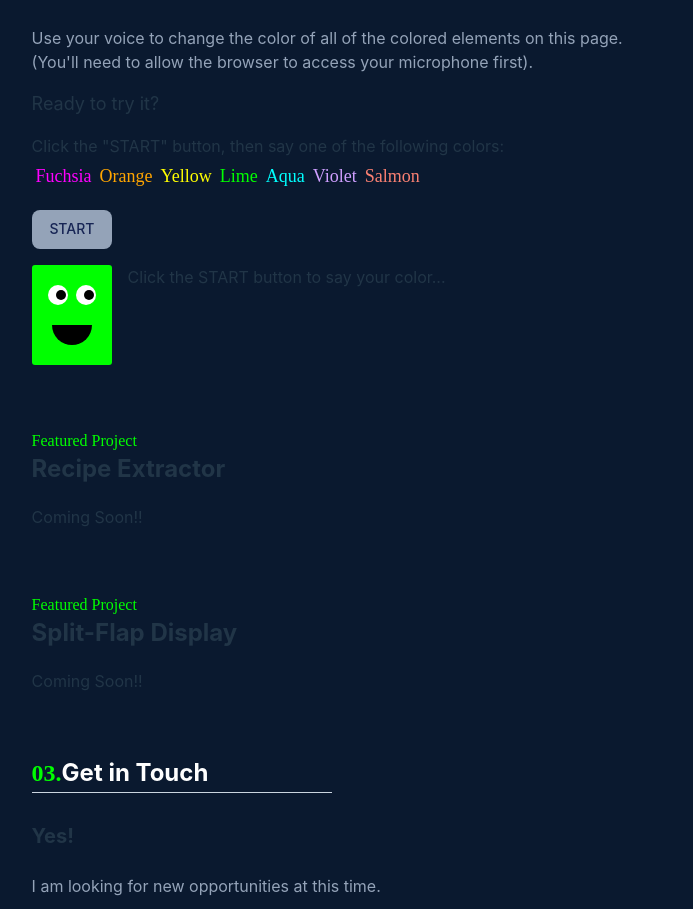
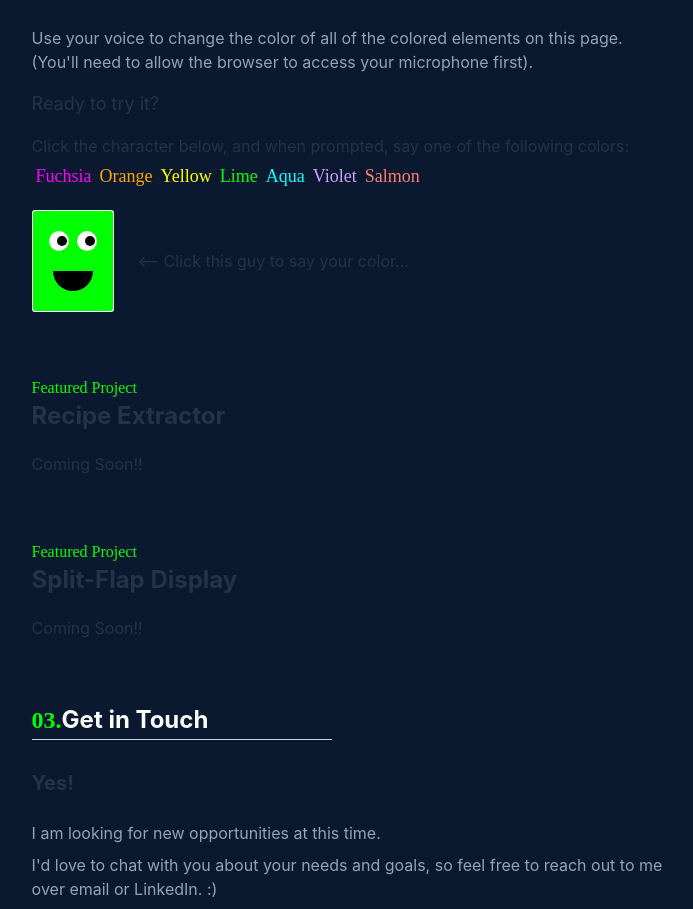
Before and after one commit to sharoncraddock/sharoncraddock.github.io, a React (Vite) app: page / in a window 1280 px wide. Shown: the part 1120-2029 px from the top of the page, without its empty margins (74-767 px from the left). Built offline with nearby package versions, Linux system fonts and the light colour scheme.

Commit message:
Improve color change demo, refactor at page level.

```diff
--- a/src/App.tsx
+++ b/src/App.tsx
@@ -7,15 +7,19 @@ import { useState } from 'react';
 import TopNav from './components/top-nav';
 import EmailIcon from '@mui/icons-material/Email';
 import LinkedInIcon from '@mui/icons-material/LinkedIn';
+import BoxCharacter from './components/box-character';
+import ColorChangeInstructions from './components/color-change-instructions';
+import AboutMe from './components/about-me';
 
 
 function App() {
 
   const [currentVoiceClass, setCurrentVoiceClass] = useState('lime');
-  const [currentSpeechProgress, setCurrentSpeechProgress] = useState('Click the START button to say your color...');
+  const [currentSpeechProgress, setCurrentSpeechProgress] = useState('<-- Click this guy to say your color...');
+  const [displayNoMatchMessage, setDisplayNoMatchMessage] = useState(false);
 
   const vocabulary = [ 'aqua', 'fuchsia', 'lime', 'orange', 'salmon', 'violet', 'yellow' ];
-  const changeByVoice = InitSpeechRecogition(setCurrentVoiceClass, setCurrentSpeechProgress);
+  const changeByVoice = InitSpeechRecogition(setCurrentVoiceClass, setCurrentSpeechProgress, setDisplayNoMatchMessage, vocabulary);
 
   return (
     <>
@@ -27,12 +31,7 @@ function App() {
 
       <div className="mt-13">
         <SectionHeader section='01' heading='About Me' voiceClass={currentVoiceClass} />
-        <p className="text-base text-slate-400 font-sans max-w-3xl max-w-prose mt-6">
-          I'm a frontend software engineer with almost 8 years of professional experience. In my previous role at <a href="https://www.varsitytutors.com" className={`${currentVoiceClass} underline underline-offset-2 decoration-1 hover:border-blue-400`}>Varsity Tutors</a>, I built and improved technology used by tens of thousands of students, tutors and teachers all around the world as part of their educational journeys. I also had the special experience of growing with that company as it matured from a scrappy startup through its IPO and beyond.
-        </p>
-        <p className="text-base text-slate-400 font-sans mt-4 max-w-3xl max-w-prose">
-          As an engineer, I feel that delivering seamless, efficient and enjoyable digital experiences to the end user is my main responsibility, and is the most rewarding part of my job.
-        </p>
+        <AboutMe voiceClass={currentVoiceClass} />
       </div>
 
       <div className="mt-10">
@@ -42,22 +41,16 @@ function App() {
       <div className="mt-7">
         <p className={`${currentVoiceClass} text-md font-mono text-slate-400`}>Featured Project</p>
         <p className="text-2xl mb-5 font-sans font-bold">Voice-Controlled UI</p>
-        <p className="text-base text-slate-400 font-sans mt-4 max-w-3xl max-w-prose">Use your voice to change the color of all of the colored elements on this page.</p>
-        <p className="text-base text-slate-400 font-sans max-w-3xl max-w-prose">(You'll need to allow the browser to access your microphone first).</p>
-
-        <p className="mt-4 mb-4 text-lg">Ready to try it?</p>
-        <p>Click the "START" button, then say one of the following colors:</p>
-        <div className="mb-4 flex flex-wrap">
-          <p className="fuchsia font-mono p-1 text-lg">Fuchsia</p>
-          <p className="orange font-mono p-1 text-lg">Orange</p>
-          <p className="yellow font-mono p-1 text-lg">Yellow</p>
-          <p className="lime font-mono p-1 text-lg">Lime</p>
-          <p className="aqua font-mono p-1 text-lg">Aqua</p>
-          <p className="violet font-mono p-1 text-lg">Violet</p>
-          <p className="salmon font-mono p-1 text-lg">Salmon</p>
+        <ColorChangeInstructions />
+        <div className="flex items-center">
+          <BoxCharacter voiceClass={currentVoiceClass} onPress={changeByVoice} />
+          <ColorChangeDemo
+            voiceClass={currentVoiceClass}
+            progressMessage={currentSpeechProgress}
+            vocab={vocabulary}
+            displayNoMatchMessage={displayNoMatchMessage}
+          />
         </div>
-        <button className="bg-slate-400 text-blue-950 text-sm" onClick={changeByVoice}>START</button>
-        <ColorChangeDemo voiceClass={currentVoiceClass} progressMessage={currentSpeechProgress} vocab={vocabulary} />
       </div>
 
       <div className="mt-7">
--- /dev/null
+++ b/src/components/about-me.tsx
@@ -0,0 +1,18 @@
+interface AboutMeProps {
+  voiceClass: string;
+}
+
+function AboutMe({ voiceClass }: AboutMeProps) {
+  return (
+    <>
+      <p className="text-base text-slate-400 font-sans max-w-3xl max-w-prose mt-6">
+        I'm a frontend software engineer with almost 8 years of professional experience. In my previous role at <a href="https://www.varsitytutors.com" className={`${voiceClass} underline underline-offset-2 decoration-1 hover:border-blue-400`}>Varsity Tutors</a>, I built and improved technology used by tens of thousands of students, tutors and teachers all around the world as part of their educational journeys. I also had the special experience of growing with that company as it matured from a scrappy startup through its IPO and beyond.
+      </p>
+      <p className="text-base text-slate-400 font-sans mt-4 max-w-3xl max-w-prose">
+        As an engineer, I feel that delivering seamless, efficient and enjoyable digital experiences to the end user is my main responsibility, and is the most rewarding part of my job.
+      </p>
+    </>
+  );
+}
+
+export default AboutMe;
--- a/src/components/box-character.css
+++ b/src/components/box-character.css
@@ -52,6 +52,20 @@
   border-radius: 0 0 5rem 5rem;
 }
 
+.pulse {
+  animation: pulse-animation 3s infinite;
+  border-radius: 3px;
+}
+
+@keyframes pulse-animation {
+  0% {
+    box-shadow: 0 0 0 0px rgba(211, 211, 211);
+  }
+  100% {
+    box-shadow: 0 0 0 8px rgba(0, 0, 0, 0);
+  }
+}
+
 /*@keyframes eye-movement {
    0%   { left: 8px; }
   100%  { left: 0px; }
--- a/src/components/box-character.tsx
+++ b/src/components/box-character.tsx
@@ -2,10 +2,12 @@ import './box-character.css';
 
 interface BoxCharacterProps {
   voiceClass: string;
+  onPress: () => void;
 }
 
-function BoxCharacter({ voiceClass }: BoxCharacterProps){
+function BoxCharacter({ voiceClass, onPress }: BoxCharacterProps){
   return (
+    <button className="p-0 pulse hover:bg-violet-600 active:bg-violet-700 focus:outline-none focus:ring focus:ring-violet-300" onClick={onPress}>
       <div className={`bg-slate-400 bg-${voiceClass} body`}>
         <div className="eye-container">
           <div className="eyes">
@@ -21,6 +23,7 @@ function BoxCharacter({ voiceClass }: BoxCharacterProps){
           <div className="mouth"></div>
         </div>
       </div>
+    </button>
   );
 }
 
--- a/src/components/color-change-demo.tsx
+++ b/src/components/color-change-demo.tsx
@@ -1,22 +1,16 @@
-import BoxCharacter from './box-character';
-
 interface ColorChangeDemoProps {
-  voiceClass: string;
   progressMessage: string;
-  vocab: string[];
+  displayNoMatchMessage: boolean;
 }
 
-function ColorChangeDemo({ voiceClass, progressMessage, vocab }: ColorChangeDemoProps) {
+function ColorChangeDemo({ progressMessage, displayNoMatchMessage }: ColorChangeDemoProps) {
   return (
     <>
-      <div className="flex mt-4">
-        <BoxCharacter voiceClass={voiceClass} />
-        <div className="ml-4">
-          <p className="">{progressMessage}</p>
-          { !vocab.includes(voiceClass) &&
-            <p className="">Hmm, I didn't hear a matching color that time, try again!</p>
-          }
-        </div>
+      <div className="ml-6">
+        <p className="">{progressMessage}</p>
+        { displayNoMatchMessage &&
+          <p className="">That wasn't a matching color, try again!</p>
+        }
       </div>
     </>
   );
--- /dev/null
+++ b/src/components/color-change-instructions.tsx
@@ -0,0 +1,22 @@
+function ColorChangeInstructions(){
+  return (
+    <>
+    <p className="text-base text-slate-400 font-sans mt-4 max-w-3xl max-w-prose">Use your voice to change the color of all of the colored elements on this page.</p>
+    <p className="text-base text-slate-400 font-sans max-w-3xl max-w-prose">(You'll need to allow the browser to access your microphone first).</p>
+
+    <p className="mt-4 mb-4 text-lg">Ready to try it?</p>
+    <p>Click the character below, and when prompted, say one of the following colors:</p>
+    <div className="mb-4 flex flex-wrap">
+      <p className="fuchsia font-mono p-1 text-lg">Fuchsia</p>
+      <p className="orange font-mono p-1 text-lg">Orange</p>
+      <p className="yellow font-mono p-1 text-lg">Yellow</p>
+      <p className="lime font-mono p-1 text-lg">Lime</p>
+      <p className="aqua font-mono p-1 text-lg">Aqua</p>
+      <p className="violet font-mono p-1 text-lg">Violet</p>
+      <p className="salmon font-mono p-1 text-lg">Salmon</p>
+    </div>
+    </>
+  );
+}
+
+export default ColorChangeInstructions;
--- a/src/components/speech-recognition.ts
+++ b/src/components/speech-recognition.ts
@@ -13,7 +13,7 @@
 
 import { isSafari } from 'react-device-detect';
 
-function InitSpeechRecogition(actionFunc, progressFunc){
+function InitSpeechRecogition(actionFunc, progressFunc, matchMessageFunc, vocab){
   const SpeechRecognition = window.SpeechRecognition || webkitSpeechRecognition;
   const recognition = new SpeechRecognition();
   recognition.continuous = false;
@@ -22,6 +22,7 @@ function InitSpeechRecogition(actionFunc, progressFunc){
   recognition.maxAlternatives = 1;
 
   return function changeByVoice() {
+    matchMessageFunc(false);
     recognition.start();
 
     recognition.onaudiostart = () => {
@@ -34,6 +35,9 @@ function InitSpeechRecogition(actionFunc, progressFunc){
 
     recognition.onresult = (event) => {
       const spokenText = event.results[0][0].transcript.toLowerCase();
+      if (!vocab.includes(spokenText)) {
+        matchMessageFunc(true);
+      }
       actionFunc(spokenText);
       progressFunc(`I heard "${spokenText}".`);
       recognition.stop();
```
Also changed, not shown: src/App.css (line endings or trailing spaces). Lines whose indentation alone changed are shown as unchanged.
